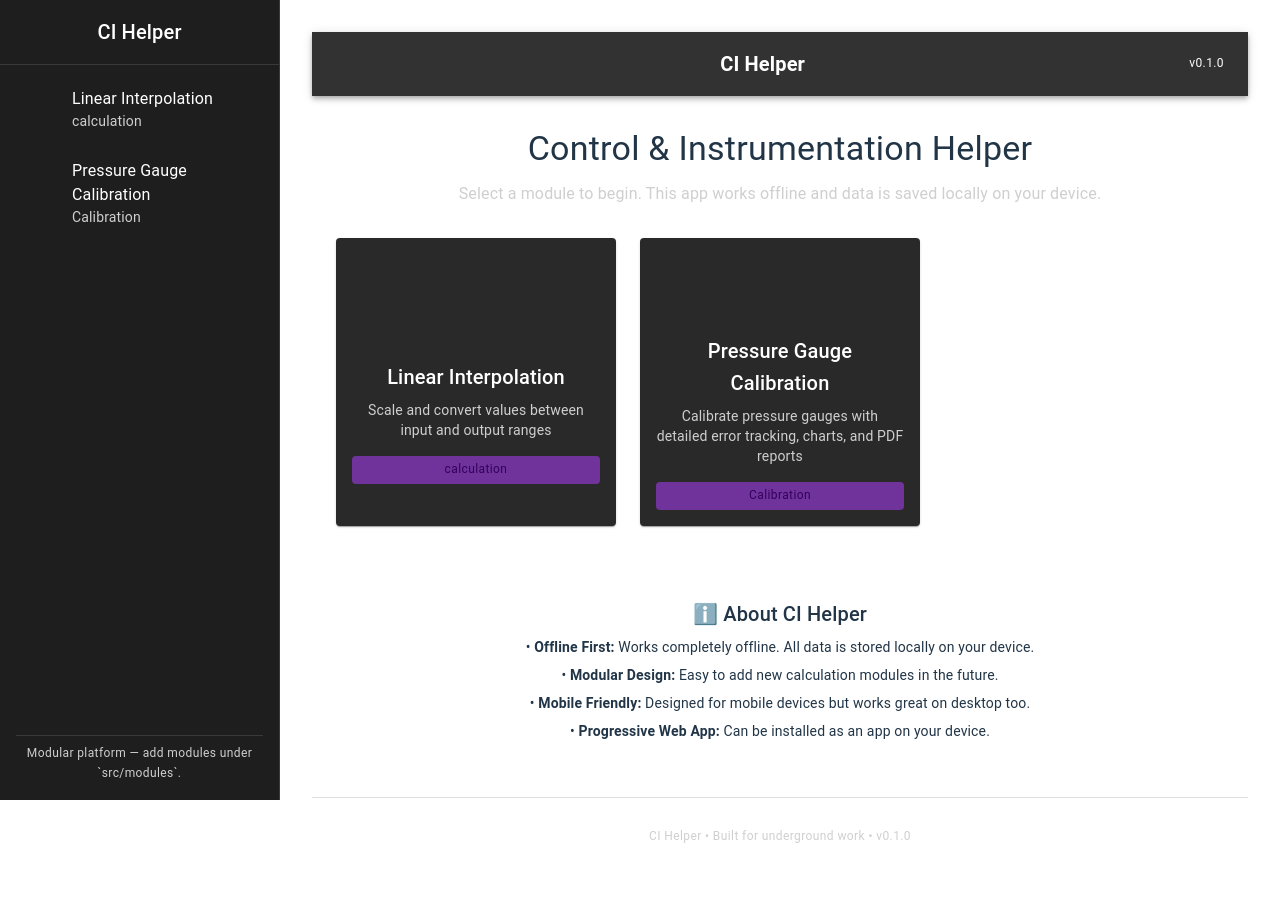
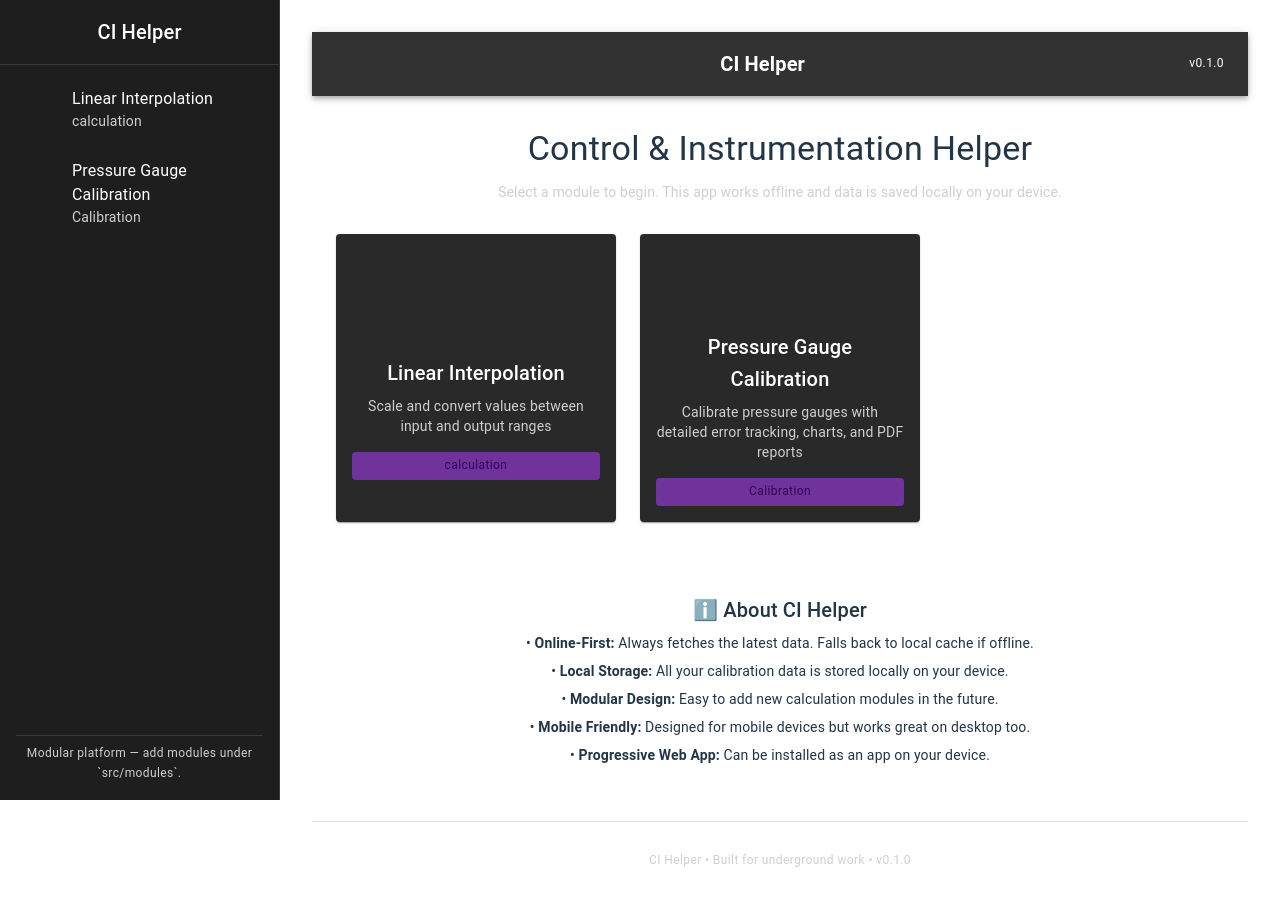
Before and after one commit to terencendabereye/ci-helper, a React (Vite) app: page / in a window 1280 px wide. Shown: the top 906 px of the page. Built offline with nearby package versions, Linux system fonts and the light colour scheme; some icons are missing.

Commit message:
Update landing page: change 'Offline First' to 'Online-First' to match NetworkFirst service worker strategy

```diff
--- a/src/App.tsx
+++ b/src/App.tsx
@@ -118,7 +118,7 @@ function App() {
             <Typography variant="h4" gutterBottom>
               Control & Instrumentation Helper
             </Typography>
-            <Typography variant="body1" color="textSecondary">
+            <Typography variant="body2" color="textSecondary">
               Select a module to begin. This app works offline and data is saved locally on your device.
             </Typography>
           </Box>
@@ -181,7 +181,10 @@ function App() {
               ℹ️ About CI Helper
             </Typography>
             <Typography variant="body2" component="div" sx={{ mb: 1 }}>
-              • <strong>Offline First:</strong> Works completely offline. All data is stored locally on your device.
+              • <strong>Online-First:</strong> Always fetches the latest data. Falls back to local cache if offline.
+            </Typography>
+            <Typography variant="body2" component="div" sx={{ mb: 1 }}>
+              • <strong>Local Storage:</strong> All your calibration data is stored locally on your device.
             </Typography>
             <Typography variant="body2" component="div" sx={{ mb: 1 }}>
               • <strong>Modular Design:</strong> Easy to add new calculation modules in the future.
```
Also changed, not shown: 5 other files (tests, documents, lock files or other folders).
